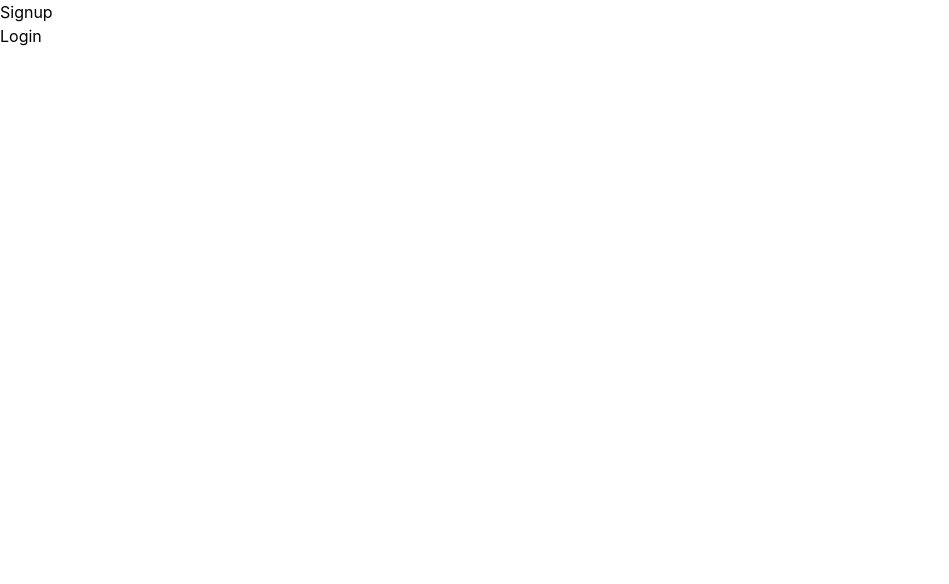
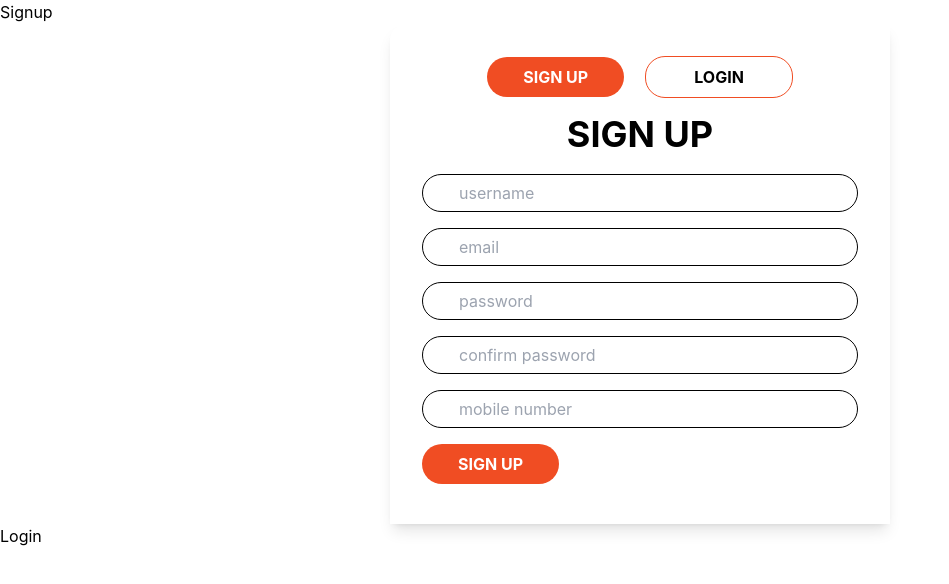
Before and after one commit to TarunVuppala/Task-Manager, a React (Create React App) app in the folder frontend/: page /signup in a window 1280 px wide. Shown: the top 584 px of the page, without its empty margins (0-949 px from the left). Built offline with nearby package versions, Linux system fonts and the light colour scheme.

Commit message:
Login Page and Signup page code Done

```diff
--- a/frontend/src/components/Login.jsx
+++ b/frontend/src/components/Login.jsx
@@ -1,10 +1,35 @@
 import React from "react";
 import { Link } from "react-router-dom";
-
 function Login() {
     return (
         <>
             <h1>Login Page</h1>
+            <div className="flex items-center justify-center bg-transparent">
+                <div className="min-h-screen-flex justify-center bg-white p-8 rounded-tl-2xl shadow-lg w-[500px] h-[400px] ">
+                    <div className='flex md:flex-col'>
+                        <div className='flex flex-row items-center  justify-center gap-[21px]'>
+                            <button className={" border border-[#F04D23]  mb-4  rounded-[20px] font-bold py-2 px-9"} >
+                                SIGN UP
+                            </button>
+
+                            <button className={"bg-[#F04D23] text-white mb-4 text-black py-2 px-12 font-bold rounded-[20px] "}>
+                                LOGIN
+                            </button>
+                        </div>
+                    </div>
+                    <h1 className="flex font-bold items-center justify-center text-4xl m-4">LOGIN</h1>
+                    <form action="signup" className="flex-col" >
+                        <input type="text" name="username" id="" placeholder="username" className="border mt-5 mb-4 size-full border-black rounded-[20px] py-2 px-9 "/>
+                        <input type="text" name="username" id="" placeholder="password" className="border size-full mb-4 border-black rounded-[20px] py-2 px-9"/>
+                    </form>
+
+                    <button className={"flex justify-center mt-5 bg-[#F04D23] text-white font-bold mb-4 rounded-[20px] py-2 px-9"}>
+                                LOGIN
+                    </button>
+
+                </div>
+            </div>
+
             <Link to="/signup">Signup</Link>
         </>
     )
--- a/frontend/src/components/SignUp.jsx
+++ b/frontend/src/components/SignUp.jsx
@@ -5,6 +5,38 @@ function SignUp() {
     return (
         <>
             <h1>Signup</h1>
+            <div className="flex items-center justify-center bg-transparent">
+                <div className="min-h-screen-flex justify-center bg-white p-8 rounded-tl-2xl shadow-lg w-[500px] h-[500px] ">
+                    <div className='flex md:flex-col'>
+                        <div className='flex flex-row items-center  justify-center gap-[21px]'>
+                            <button className={"bg-[#F04D23] text-white mb-4 font-bold rounded-[20px] py-2 px-9"}>
+                                SIGN UP
+                            </button>
+
+                            <button className={" border border-[#F04D23] mb-4 font-bold text-black py-2 px-12  rounded-[20px] "}>
+                                LOGIN
+                            </button>
+                        </div>
+                    </div>
+                    <h1 className="flex font-bold items-center justify-center text-4xl">SIGN UP</h1>
+                    <form action="signup" className="flex-col" >
+                        <input type="text" name="username" id="" placeholder="username" className="border mt-5 mb-4 size-full border-black rounded-[20px] py-2 px-9 "/>
+                        <input type="text" name="username" id="" placeholder="email" className="border mb-4 size-full border-black rounded-[20px] py-2 px-9"/>
+                        <input type="text" name="username" id="" placeholder="password" className="border size-full mb-4 border-black rounded-[20px] py-2 px-9"/>
+                        <input type="text" name="username" id="" placeholder="confirm password" className="border size-full mb-4 border-black rounded-[20px] py-2 px-9"/>
+                        <input type="text" name="username" id="" placeholder="mobile number" className="border size-full mb-4 border-black rounded-[20px] py-2 px-9"/>
+                    </form>
+
+                    <button className={"flex  justify-center bg-[#F04D23] text-white font-bold mb-4 rounded-[20px] py-2 px-9"}>
+                                SIGN UP
+                    </button>
+
+                </div>
+            </div>
+
+
+
+
             <Link to="/login">Login</Link>
         </>
     )
--- a/frontend/src/login.jsx
+++ /dev/null
@@ -1,50 +0,0 @@
-import React from 'react'
-function login(){
-    return(
-    <>
-    <div className="min-h-screen flex items-center justify-center bg-gray-100">
-      <div className="bg-white p-8 rounded-lg shadow-lg w-full max-w-md">
-        <h2 className="text-2xl font-bold mb-6 text-gray-800 text-center">Login</h2>
-        <form>
-          <div className="mb-4">
-            <label className="block text-gray-700 text-sm font-bold mb-2" htmlFor="username">
-              Username
-            </label>
-            <input
-              className="shadow appearance-none border rounded w-full py-2 px-3 text-gray-700 leading-tight focus:outline-none focus:shadow-outline"
-              id="username"
-              type="text"
-              placeholder="Enter your username"
-            />
-          </div>
-          <div className="mb-6">
-            <label className="block text-gray-700 text-sm font-bold mb-2" htmlFor="password">
-              Password
-            </label>
-            <input
-              className="shadow appearance-none border rounded w-full py-2 px-3 text-gray-700 mb-3 leading-tight focus:outline-none focus:shadow-outline"
-              id="password"
-              type="password"
-              placeholder="Enter your password"
-            />
-          </div>
-          <div className="flex items-center justify-between">
-            <button
-              className="bg-blue-500 hover:bg-blue-700 text-white font-bold py-2 px-4 rounded focus:outline-none focus:shadow-outline"
-              type="button"
-            >
-              Sign In
-            </button>
-            <a
-              className="inline-block align-baseline font-bold text-sm text-blue-500 hover:text-blue-800"
-              href="#"
-            >
-              Forgot Password?
-            </a>
-          </div>
-        </form>
-      </div>
-    </div>
-    </>
-    );
-}
```
